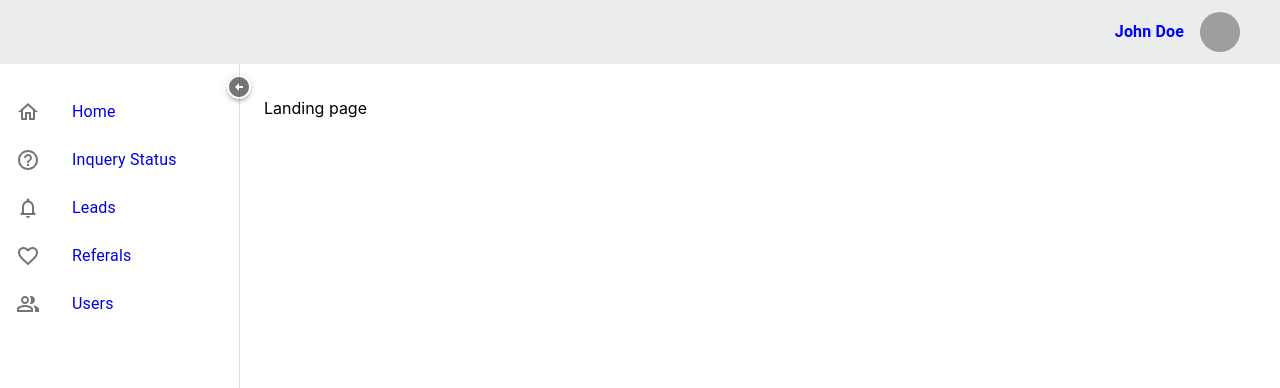
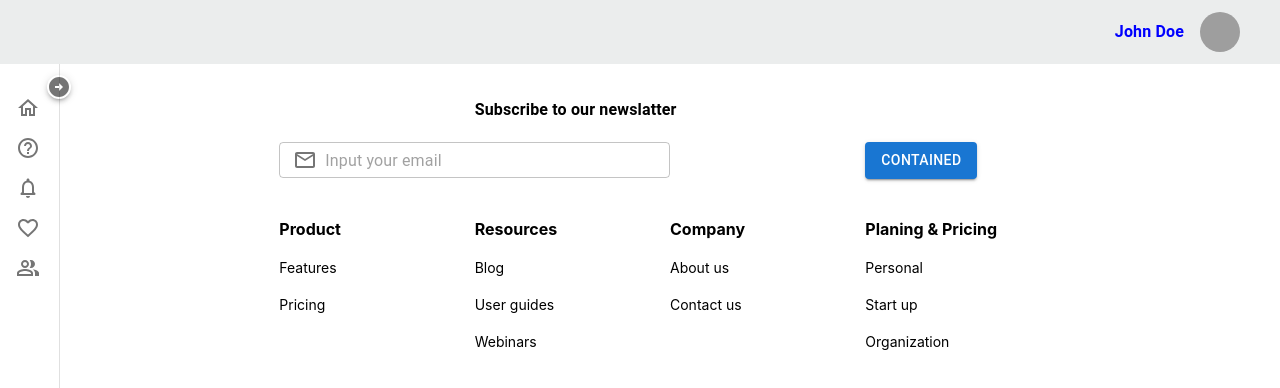
Before and after one commit to peguses/lead-mgmt-fe, a React (Create React App) app: page / in a window 1280 px wide. Shown: the top 388 px of the page. Built offline with nearby package versions, Linux system fonts and the light colour scheme; grey boxes are pictures that could not be loaded.

Commit message:
about componenet created

```diff
--- a/src/App.tsx
+++ b/src/App.tsx
@@ -11,7 +11,7 @@ import { UserViewContainer } from "./pages/UserView.container";
 import { ReferalManagerViewContainer } from "./pages/ReferalManagerView.container";
 
 function App() {
-  const [open, setOpen] = useState(true);
+  const [open, setOpen] = useState(false);
   return (
     <Router>
       <Box sx={{ display: 'flex' }}>
--- a/src/pages/LandingPage.container.tsx
+++ b/src/pages/LandingPage.container.tsx
@@ -1,5 +1,9 @@
+import { Box } from "@mui/material"
 import React from "react"
+import { SubscriptionComponenet } from "../shared/components/Subscription.component"
 
 export const LandingPageContainer: React.FC<any> = () => {
-    return <>Landing page</>
+    return <Box>
+        <SubscriptionComponenet></SubscriptionComponenet>
+    </Box>
 }
--- a/src/shared/components/ApplicationDrawer.component.tsx
+++ b/src/shared/components/ApplicationDrawer.component.tsx
@@ -14,7 +14,7 @@ import { setViewport } from "../redux/common.slice";
 
 export const ApplicationDrawerComponent: React.FC<any> = ({open, setOpen }) => {
 
-    const viewPort = useViewport();
+  const viewPort = useViewport();
 
     const dispatch = useDispatch();
 
@@ -26,7 +26,7 @@ export const ApplicationDrawerComponent: React.FC<any> = ({open, setOpen }) => {
 
         dispatch(setViewport({viewPort}));
 
-        if (viewPort.width < 900) {
+        if (viewPort.width < 900 || !open) {
             setOpen(false)
             setMenuOpen(false);
             setSmallDevice(true);
@@ -44,6 +44,8 @@ export const ApplicationDrawerComponent: React.FC<any> = ({open, setOpen }) => {
         }
         setMenuOpen(!menuOpen);
         setOpen(!menuOpen);
+        dispatch(setViewport({...viewPort, menuOpen: !menuOpen}));
+
     };
 
     return (
--- a/src/shared/components/ApplicationNavbar.componenet.tsx
+++ b/src/shared/components/ApplicationNavbar.componenet.tsx
@@ -1,6 +1,5 @@
-import { AppBar, Avatar, Box, IconButton, Toolbar, Typography } from "@mui/material";
-import React from "react"
-import { Menu as MenuIcon } from "@mui/icons-material";
+import { AppBar, Avatar, Box, Toolbar, Typography } from "@mui/material";
+import React from "react";
 
 export const ApplicationNavbarComponent: React.FC<any> = () => {
     return (
--- /dev/null
+++ b/src/shared/components/Subscription.component.tsx
@@ -0,0 +1,72 @@
+import { AccountCircle } from "@mui/icons-material"
+import { Box, Button, Grid2 as Grid, InputAdornment, TextField, Typography } from "@mui/material"
+import EmailOutlinedIcon from '@mui/icons-material/EmailOutlined';
+import { useAppSelector } from "../redux/hooks";
+
+export const SubscriptionComponenet: React.FC<any> = () => {
+
+    const viewPort = useAppSelector((state: any) => {
+        return state.common.viewPort;
+    });
+
+
+    return <Grid container spacing={0} sx={{ flexGrow: 1 }}>
+            <Grid size={12} offset={{xl: viewPort?.menuOpen ? 4: 5, lg: 4, md: 4, sm: 3, xs: 2}}>
+                <Typography sx={{fontWeight: 700}}>
+                    Subscribe to our newslatter
+                </Typography>
+            </Grid>
+            <Grid container size={{xl: 6, lg: 6, md: 6, sm: 12, xs: 12}} sx={{ marginTop: "20px"}}>
+                <Grid size={{xl: 12, lg: 12}} offset={{xl: 5, lg: 4, md: 2}}>
+                        <TextField
+                            variant="outlined"
+                            fullWidth
+                            placeholder={"Input your email"}
+                            slotProps={{
+                                input: {
+                                    startAdornment: (
+                                        <InputAdornment position="start">
+                                        <EmailOutlinedIcon />
+                                        </InputAdornment>
+                                    ),
+                                    sx: {
+                                        height: "36px"
+                                    }
+                                },
+                            }}
+                        />
+                </Grid>
+            </Grid>
+            <Grid container size={{xl: 6, lg: 6, md: 6, sm: 12, xs: 12}} sx={{ marginTop: "20px"}}>
+                <Grid size={{xl: 12, lg: 12}} offset={{xl: 5, lg: 4,  md: 2}}>
+                        <Button variant="contained">Contained</Button>
+                </Grid>
+            </Grid>
+            <Grid container size={{xl: 4, lg: 4, md: 6, sm: 12, xs: 12}} sx={{ marginTop: "20px"}} offset={{xl: 2, lg: 2}}>
+                <Grid size={{xl: 6, lg: 6, md: 6, sm: 6, xs: 6}}>
+                    <Box sx={{fontSize: "16px", fontWeight: 700, marginTop: "20px"}}>Product</Box>
+                    <Box sx={{fontSize: "14px", fontWeight: 400, marginTop: "20px"}}>Features</Box>
+                    <Box sx={{fontSize: "14px", fontWeight: 400, marginTop: "20px"}}>Pricing</Box>
+                </Grid>
+                <Grid size={{xl: 6, lg: 6, md: 6, sm: 6, xs: 6}}>
+                    <Box sx={{fontSize: "16px", fontWeight: 700, marginTop: "20px"}}>Resources</Box>
+                    <Box sx={{fontSize: "14px", fontWeight: 400, marginTop: "20px"}}>Blog</Box>
+                    <Box sx={{fontSize: "14px", fontWeight: 400, marginTop: "20px"}}>User guides</Box>
+                    <Box sx={{fontSize: "14px", fontWeight: 400, marginTop: "20px"}}>Webinars</Box>
+                </Grid>
+            </Grid>
+            <Grid container size={{xl: 4, lg: 4, md: 6, sm: 12, xs: 12}} sx={{ marginTop: "20px"}}>
+                <Grid size={{xl: 6, lg: 6, md: 6, sm: 6, xs: 6}}>
+                    <Box sx={{fontSize: "16px", fontWeight: 700, marginTop: "20px"}}>Company</Box>
+                    <Box sx={{fontSize: "14px", fontWeight: 400, marginTop: "20px"}}>About us</Box>
+                    <Box sx={{fontSize: "14px", fontWeight: 400, marginTop: "20px"}}>Contact us</Box>
+                </Grid>
+                <Grid size={{xl: 6, lg: 6, md: 6, sm: 6, xs: 6}}>
+                    <Box sx={{fontSize: "16px", fontWeight: 700, marginTop: "20px"}}>Planing & Pricing</Box>
+                    <Box sx={{fontSize: "14px", fontWeight: 400, marginTop: "20px"}}>Personal</Box>
+                    <Box sx={{fontSize: "14px", fontWeight: 400, marginTop: "20px"}}>Start up</Box>
+                    <Box sx={{fontSize: "14px", fontWeight: 400, marginTop: "20px"}}>Organization</Box>
+                </Grid>
+            </Grid>
+        </Grid>
+}
--- a/src/shared/redux/common.slice.ts
+++ b/src/shared/redux/common.slice.ts
@@ -3,6 +3,7 @@ import { createSlice } from "@reduxjs/toolkit";
 interface IViewPort {
     height: number;
     width: number;
+    menuOpned: boolean
 };
 
 interface ICommon {
@@ -10,7 +11,7 @@ interface ICommon {
 };
 
 const INITIAL_STATE: ICommon = {
-    viewPort: { height: 0, width: 0},
+    viewPort: { height: 0, width: 0, menuOpned: false},
 };
 
 export const commonSlice = createSlice({
```
